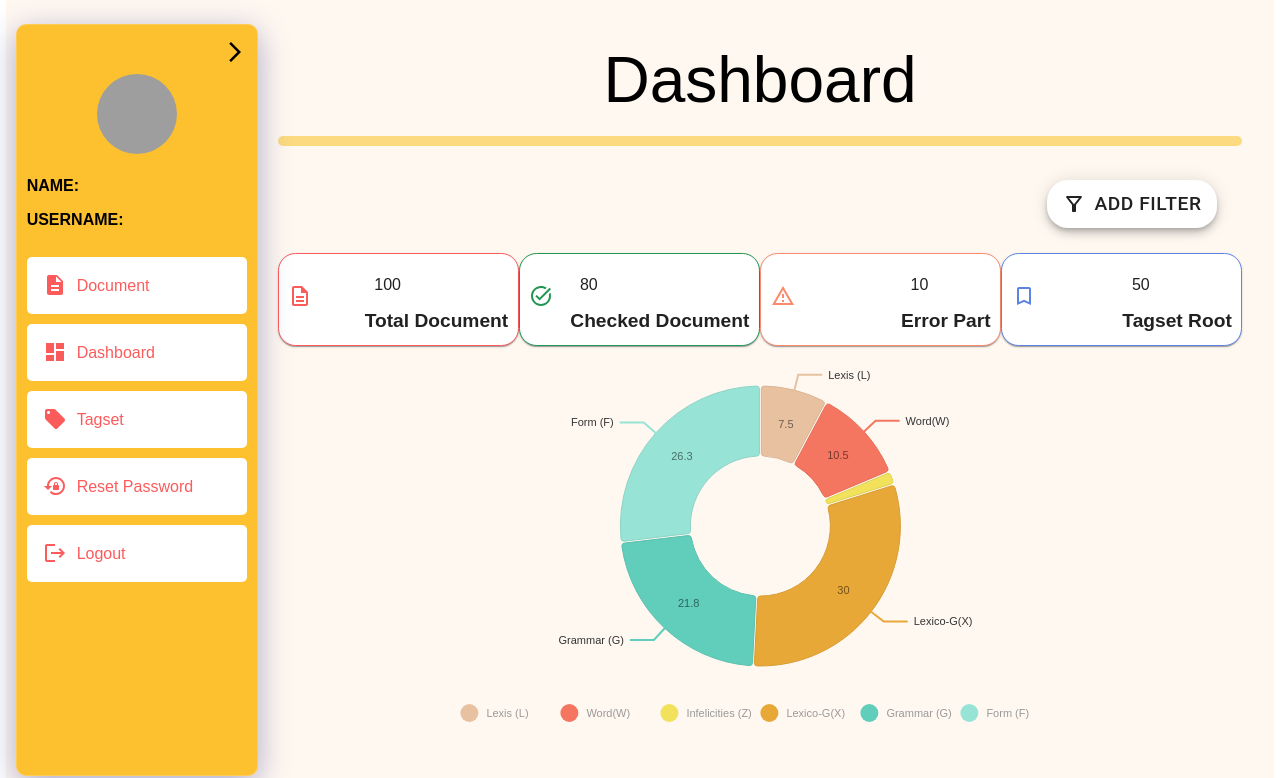
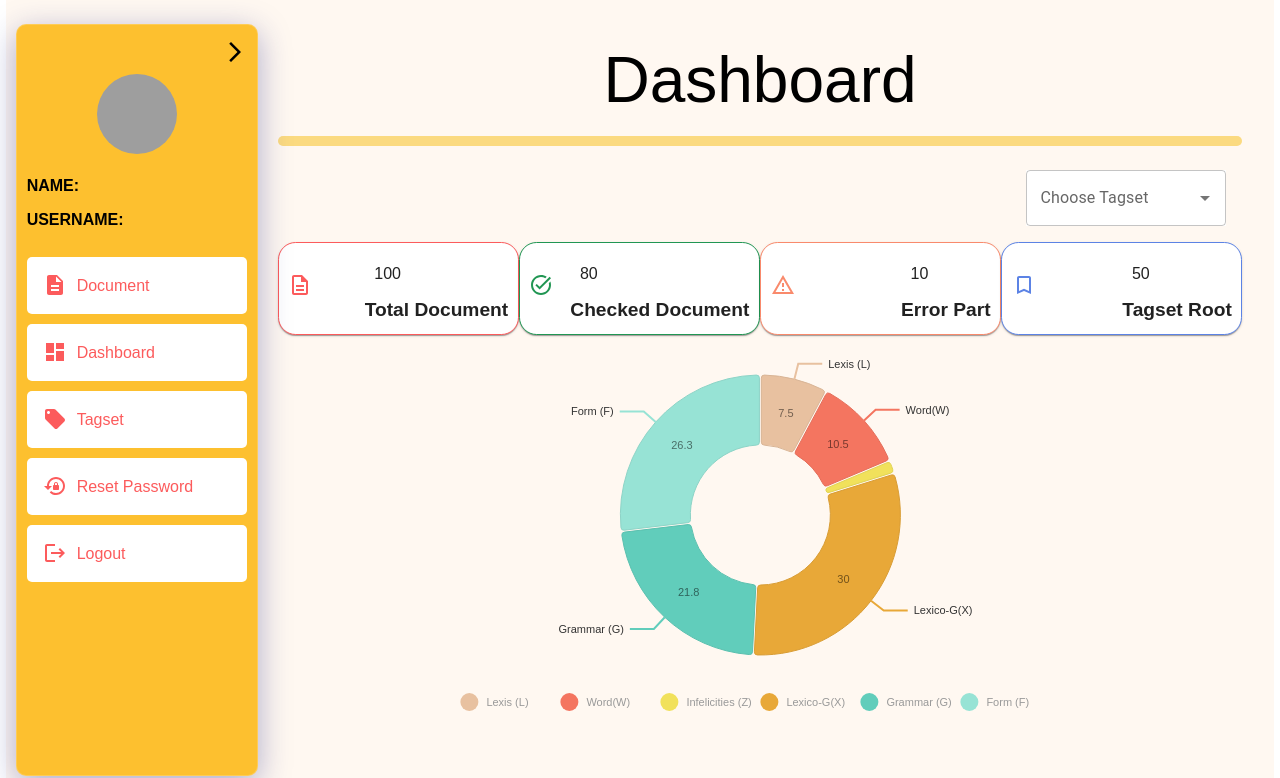
Before and after one commit to BananaGangDev/Front-end_KAEWJAA, a React (Vite) app: page /dashboard in a window 1280 px wide. Shown: the top 778 px of the page. Built offline with nearby package versions, Linux system fonts and the light colour scheme; grey boxes are pictures that could not be loaded.

Commit message:
update filter Tagset

```diff
--- a/src/pages/Dashboard.jsx
+++ b/src/pages/Dashboard.jsx
@@ -1,6 +1,6 @@
 import React, { StrictMode } from "react";
 import SideBar from "../components/SideBar";
-import Fab from '@mui/material/Fab';
+import Fab from "@mui/material/Fab";
 import DescriptionOutlinedIcon from "@mui/icons-material/DescriptionOutlined";
 import TaskAltOutlinedIcon from "@mui/icons-material/TaskAltOutlined";
 import WarningAmberOutlinedIcon from "@mui/icons-material/WarningAmberOutlined";
@@ -10,6 +10,11 @@ import Paper from "@mui/material/Paper";
 import { ResponsivePie } from "@nivo/pie";
 import { ResponsiveLine } from "@nivo/line";
 import { ResponsiveBar } from "@nivo/bar";
+import Checkbox from "@mui/material/Checkbox";
+import TextField from "@mui/material/TextField";
+import Autocomplete from "@mui/material/Autocomplete";
+import CheckBoxOutlineBlankIcon from "@mui/icons-material/CheckBoxOutlineBlank";
+import CheckBoxIcon from "@mui/icons-material/CheckBox";
 
 function Dashboard() {
   const Cards = [
@@ -87,14 +92,12 @@ function Dashboard() {
         y: item.value,
       })),
     },
-
   ];
 
   const bar_Data = dashboard_Data.map((item) => ({
     Value: item.id,
     Errortagger: item.value,
-   }))
-
+  }));
 
   const MyResponsiveLine = ({ data }) => (
     <ResponsiveLine
@@ -274,6 +277,10 @@ function Dashboard() {
     />
   );
 
+  const icon = <CheckBoxOutlineBlankIcon fontSize="small" />;
+  const checkedIcon = <CheckBoxIcon fontSize="small" />;
+  const tagsetgroup = [{ title: "AjarnNok" }, { title: "AjarnJack" }];
+
   return (
     <SideBar>
       <div className="dashboardpage">
@@ -282,11 +289,37 @@ function Dashboard() {
         </div>
         <hr id="line" />
         <div className="body">
-          <div className="btn-container">
-            <Fab variant="extended" className="filter-btn">
-              <FilterAltOutlinedIcon sx={{ mr: 1 }} />
-              Add Filter
-            </Fab>
+          <div className="btn-container ">
+            {/* <Fab variant="extended" className="filter-btn">
+                <FilterAltOutlinedIcon sx={{ mr: 1 }} />
+                Add Filter
+              </Fab> */}
+            <Autocomplete
+              multiple
+              id="checkboxes-tags-demo"
+              options={tagsetgroup}
+              disableCloseOnSelect
+              getOptionLabel={(option) => option.title}
+              renderOption={(props, option, { selected }) => (
+                <li {...props}>
+                  <Checkbox
+                    icon={icon}
+                    checkedIcon={checkedIcon}
+                    style={{ marginRight: 8 }}
+                    checked={selected}
+                  />
+                  {option.title}
+                </li>
+              )}
+              style={{ width: "auto", minWidth: 200, background: "#fff" }}
+              renderInput={(params) => (
+                <TextField
+                  {...params}
+                  label="Choose Tagset"
+                  placeholder="Tagset"
+                />
+              )}
+            />
           </div>
 
           <div className="cardsGroup">
```
